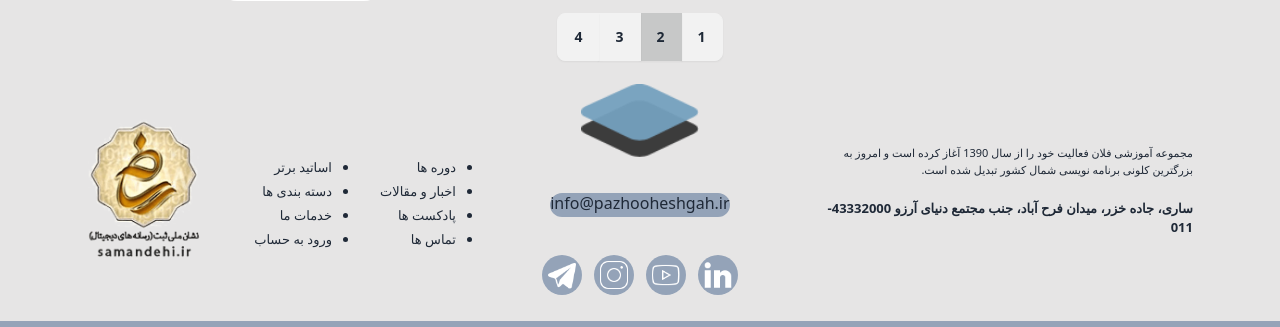
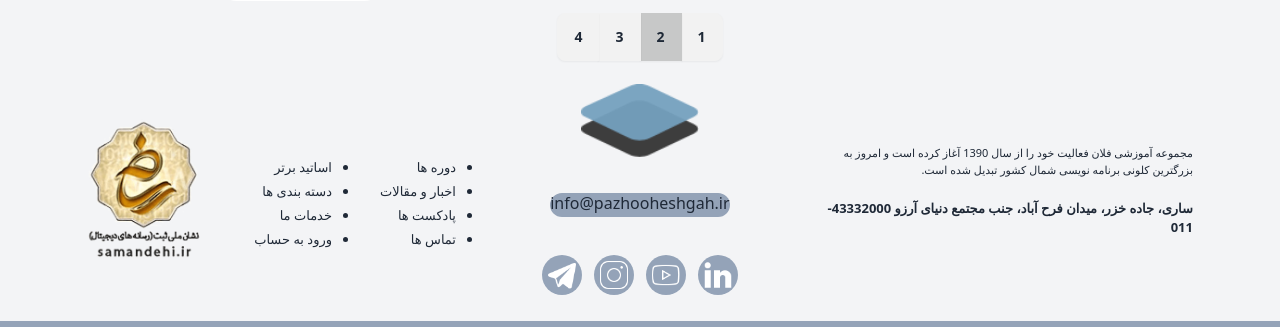
Before and after one commit to academy-react-summer1403/future-programmers, a React (Vite) app: page /courses in a window 1280 px wide. Shown: the part 756-1083 px from the top of the page. Built offline with nearby package versions, Linux system fonts and the light colour scheme; no server answers; a web font is replaced by a local one.

Commit message:
change background

```diff
--- a/src/component/footer/Footer.jsx
+++ b/src/component/footer/Footer.jsx
@@ -8,7 +8,7 @@ import Logo from '../../../public/Logo.png';
 
 function Footer() {
   return (
-    <div className=' border-solid font-[sans] dark:bg-[#152a38] dark:text-[#d1d4c9]'>
+    <div className=' border-solid font-[sans] bg-[#f3f4f6] dark:bg-[#152a38] dark:text-[#d1d4c9]'>
       <div className='flex relative top-[15px] max-sm:flex-col-reverse'>
         <div className='w-2/5 border[1px_solid_red] text-[11px] max-sm:w-[100%] max-md:w-[35%] '>
           <p className='mr-[17%] mt-[12%] w-[74%] max-sm:mt-[10%] max-md:mt-[20%] max-md:mx-auto max-md:w-[84%]'>مجموعه آموزشی فلان فعالیت خود را از سال 1390 آغاز کرده است و امروز به بزرگترین کلونی برنامه نویسی شمال کشور تبدیل شده است.</p>
--- a/src/screens/courseDetail/CourseDetail.jsx
+++ b/src/screens/courseDetail/CourseDetail.jsx
@@ -12,7 +12,7 @@ function CourseDetail() {
   ]
 
   return (
-    <div className='bg-[#e6e5e5] font-[sans] dark:bg-slate-700 overflow-hidden dark:bg-[#152a38]'>
+    <div className='bg-[#f3f4f6] font-[sans] dark:bg-slate-700 overflow-hidden dark:bg-[#152a38]'>
 
       <div className='w-[88%] mx-auto flex'>
         <div className=' relative h-[380px] w-[100%] max-md:h-[250px] md:max-lg:h-[300px] mt-4 rounded-[30px] bg-[url(public/p.01.png)] bg-no-repeat [background-size:100%_100%]'>
--- a/src/screens/courses/Courses.jsx
+++ b/src/screens/courses/Courses.jsx
@@ -34,7 +34,7 @@ useEffect(()=>{
 },[sort,search]);
 
 return (
-<div className='bg-[#e6e5e5] font-[sans] dark:bg-[#152a38]'>
+<div className='bg-[#f3f4f6] font-[sans] dark:bg-[#152a38]'>
 
         <div className='flex flex-row-reverse flex-wrap gap-x-2 gap-y-4 w-[90%] mx-[auto]'>
         <div className='w-[100%] flex justify-between'>
--- a/src/screens/newsDetail/NewsDetail.jsx
+++ b/src/screens/newsDetail/NewsDetail.jsx
@@ -10,7 +10,7 @@ function NewsDetail() {
 
     ]
     return (
-        <div className='bg-[#e6e5e5] font-[sans] dark:bg-[#152a38]'>
+        <div className='bg-[#f3f4f6] font-[sans] dark:bg-[#152a38]'>
             <div className='w-[88%] mx-auto flex pt-[15px]'>
                 <div className='w-[100%] h-[50px] rounded-[15px] bg-white dark:bg-[#29435c] dark:text-[#d1d4c9]'></div>
             </div>
```
